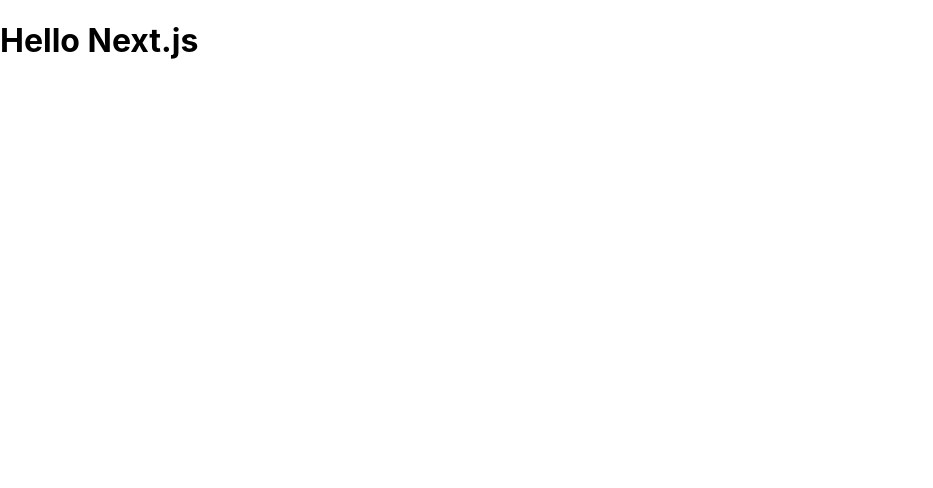
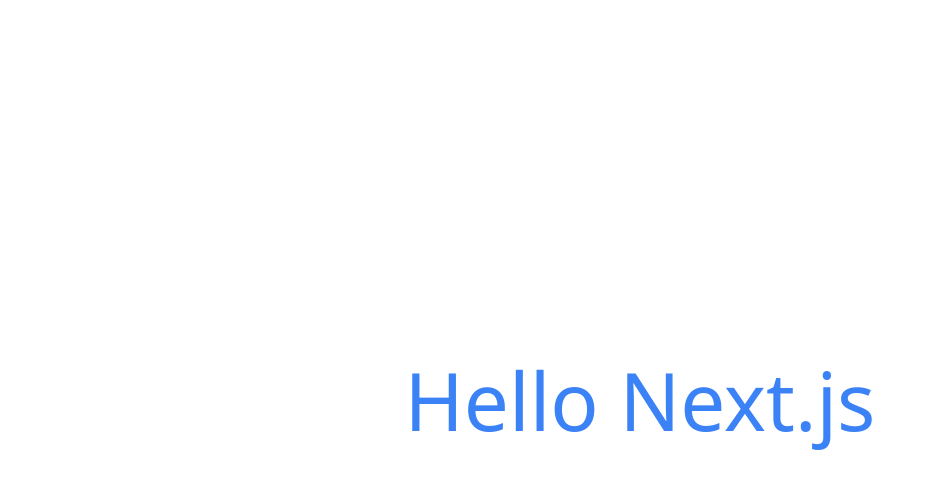
Before and after one commit to TerThesz/designbydaniel-reloaded, a Next.js app: page / in a window 1280 px wide. Shown: the top 488 px of the page, without its empty margins (0-933 px from the left). Built offline with nearby package versions, Linux system fonts and the light colour scheme.

Commit message:
➕ added tailwind

```diff
--- a/package.json
+++ b/package.json
@@ -15,8 +15,11 @@
   "devDependencies": {
     "@types/node": "17.0.0",
     "@types/react": "17.0.37",
+    "autoprefixer": "latest",
     "eslint": "8.4.1",
     "eslint-config-next": "12.0.7",
+    "postcss": "latest",
+    "tailwindcss": "latest",
     "typescript": "4.5.4"
   },
   "packageManager": "yarn@3.1.1"
--- /dev/null
+++ b/postcss.config.js
@@ -0,0 +1,6 @@
+module.exports = {
+  plugins: {
+    tailwindcss: {},
+    autoprefixer: {},
+  },
+}
--- a/styles/globals.css
+++ b/styles/globals.css
@@ -1,16 +1,3 @@
-html,
-body {
-  padding: 0;
-  margin: 0;
-  font-family: -apple-system, BlinkMacSystemFont, Segoe UI, Roboto, Oxygen,
-    Ubuntu, Cantarell, Fira Sans, Droid Sans, Helvetica Neue, sans-serif;
-}
-
-a {
-  color: inherit;
-  text-decoration: none;
-}
-
-* {
-  box-sizing: border-box;
-}
+@tailwind base;
+@tailwind components;
+@tailwind utilities;
--- /dev/null
+++ b/tailwind.config.js
@@ -0,0 +1,8 @@
+module.exports = {
+  mode: 'jit',
+  content: ['pages/**/*.{js,jsx,ts,tsx}', 'components/**/*.{js,jsx,ts,tsx}'],
+  theme: {
+    extend: {},
+  },
+  plugins: [],
+}
```
Also changed, not shown: 1 other file (tests, documents, lock files or other folders).
